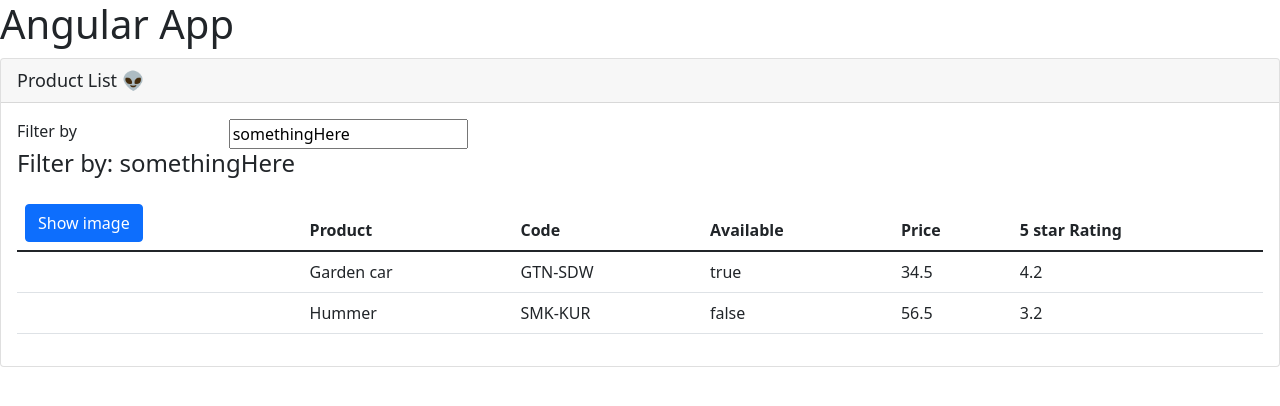
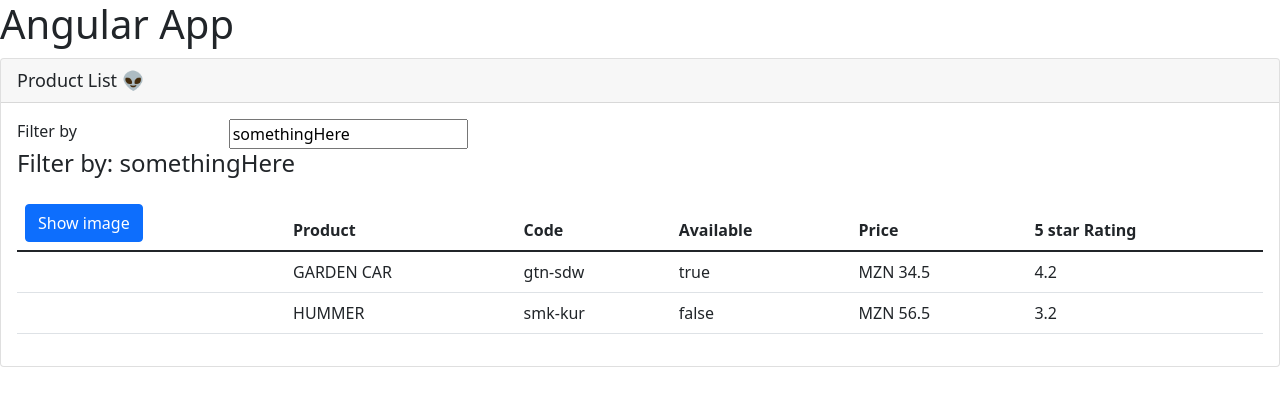
Before and after one commit to Fausio/APM-Start, an Angular app: page / in a window 1280 px wide. Shown: the top 406 px of the page. Built offline with nearby package versions, Linux system fonts and the light colour scheme.

Commit message:
Iproduct

```diff
--- /dev/null
+++ b/src/app/products/product.ts
@@ -0,0 +1,14 @@
+
+export interface Iproduct{
+
+    ProductId: number;
+    ProductName: string ;
+    ProductCode: string ;
+    ReleaseDate: string ;
+    Description: string ;
+    Price: number;
+    StarRating: number;
+    ImageUrl: string ;
+    Available: boolean ;
+
+}
--- a/src/app/products/products-list.component.html
+++ b/src/app/products/products-list.component.html
@@ -40,10 +40,10 @@
                                  [style.width.px]='imgWidth'
                                  [style.Margin.px]='imgMargin' >
                         </td>
-                        <td>{{p.ProductName}}</td>
-                        <td>{{p.ProductCode}}</td>
+                        <td>{{p.ProductName |  uppercase}}</td>
+                        <td>{{p.ProductCode | lowercase}}</td>
                         <td>{{p.Available}}</td>
-                        <td>{{p.Price}}</td>
+                        <td>{{p.Price | currency: 'MZN ': 'symbol':'1.1-23'}}</td>
                         <td>{{p.StarRating}}</td>
                     </tr>
                 </tbody>
--- a/src/app/products/products-list.component.ts
+++ b/src/app/products/products-list.component.ts
@@ -1,4 +1,5 @@
 import { Component } from "@angular/core";
+import { Iproduct } from "./product";
 
 @Component({
     selector: "mp-productList",
@@ -15,7 +16,7 @@ export class ProductListComponent {
 
     filterLabel: string = "somethingHere";
 
-    producList: any[] = [
+    producList: Iproduct[] = [
         {
 
             "ProductId": 2,
```
